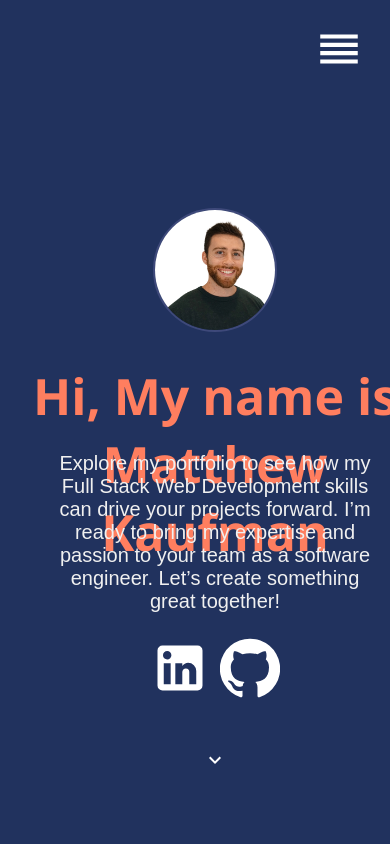
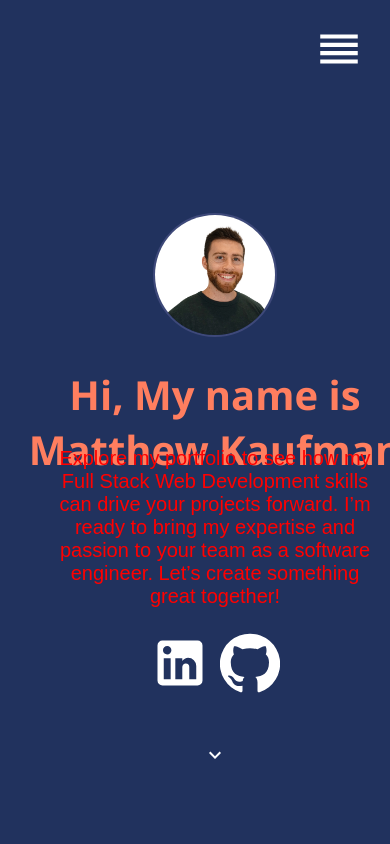
Before and after one commit to mkaufman385/personal-portfolio-site, a React (Create React App) app: page / in a window 390 px wide. Shown: the top 844 px of the page. Built offline with nearby package versions, Linux system fonts and the light colour scheme.

Commit message:
wip. media query 805px

```diff
--- a/src/styles/Home.css
+++ b/src/styles/Home.css
@@ -146,9 +146,9 @@
 .footer-down-arrow-container {
   display: flex;
   justify-content: center;
-  align-items: center; /* Optional: to center vertically if needed */
-  width: 100%; /* Ensure the container takes up the full width */
-  margin-top: 20px; /* Adjust the spacing as needed */
+  align-items: center;
+  width: 100%;
+  margin-top: 20px;
 }
 
 .footer-down-arrow {
@@ -164,6 +164,78 @@
 }
 
 /*---------------MEDIA QUERIES------------------------*/
+
+@media only screen and (max-width: 1280px) {
+  .tooltip {
+    display: none !important;
+  }
+
+  .about h2 {
+    font-size: 60px;
+  }
+
+  .about .prompt {
+    font-size: 24px;
+    width: 80%;
+    margin-top: 20px;
+  }
+
+  .about {
+    padding: 20px;
+    flex-direction: column;
+  }
+
+  .profile-container,
+  .name,
+  .prompt {
+    margin-bottom: 20px;
+    width: 100%;
+    box-sizing: border-box;
+  }
+}
+
+@media only screen and (max-width: 1120px) {
+  .profile-image img {
+    width: 135px;
+    height: 135px;
+  }
+}
+
+@media only screen and (max-width: 965px) {
+  .name {
+    font-size: 50px;
+  }
+
+  .profile-image img {
+    width: 120px;
+    height: 120px;
+  }
+
+  .prompt {
+    font-size: 20px;
+  }
+}
+
+/*----------NAVBAR RESUME ISSUE-----------------*/
+
+/* @media only screen and (max-width: 905px) {
+  .navbar a {
+    font-size: 20px !important;
+/* padding: 8px 15px;
+/* }
+} */
+
+@media only screen and (max-width: 805px) {
+  .name {
+    font-size: 30px;
+    color: red;
+  }
+
+  .prompt {
+    font-size: 10px;
+    color: red;
+  }
+}
 
 @media only screen and (max-width: 600px) {
   .about h2 {
@@ -187,65 +259,3 @@
     font-size: 30px;
   }
 }
-
-/*----------NAVBAR RESUME ISSUE-----------------*/
-
-/* @media only screen and (max-width: 905px) {
-  .navbar a {
-    font-size: 20px !important;
-/* padding: 8px 15px;
-/* }
-} */
-
-@media only screen and (max-width: 965px) {
-  .name {
-    font-size: 50px !important;
-  }
-
-  .profile-image img {
-    width: 120px !important;
-    height: 120px !important;
-  }
-
-  .prompt {
-    font-size: 20px !important;
-  }
-}
-
-@media only screen and (max-width: 1120px) {
-  .profile-image img {
-    width: 135px;
-    height: 135px;
-  }
-}
-
-@media only screen and (max-width: 1280px) {
-  .tooltip {
-    display: none !important;
-  }
-}
-
-@media only screen and (max-width: 1280px) {
-  .about h2 {
-    font-size: 60px;
-  }
-
-  .about .prompt {
-    font-size: 24px;
-    width: 80%;
-    margin-top: 20px;
-  }
-
-  .about {
-    padding: 20px;
-    flex-direction: column;
-  }
-
-  .profile-container,
-  .name,
-  .prompt {
-    margin-bottom: 20px;
-    width: 100%;
-    box-sizing: border-box;
-  }
-}
```
